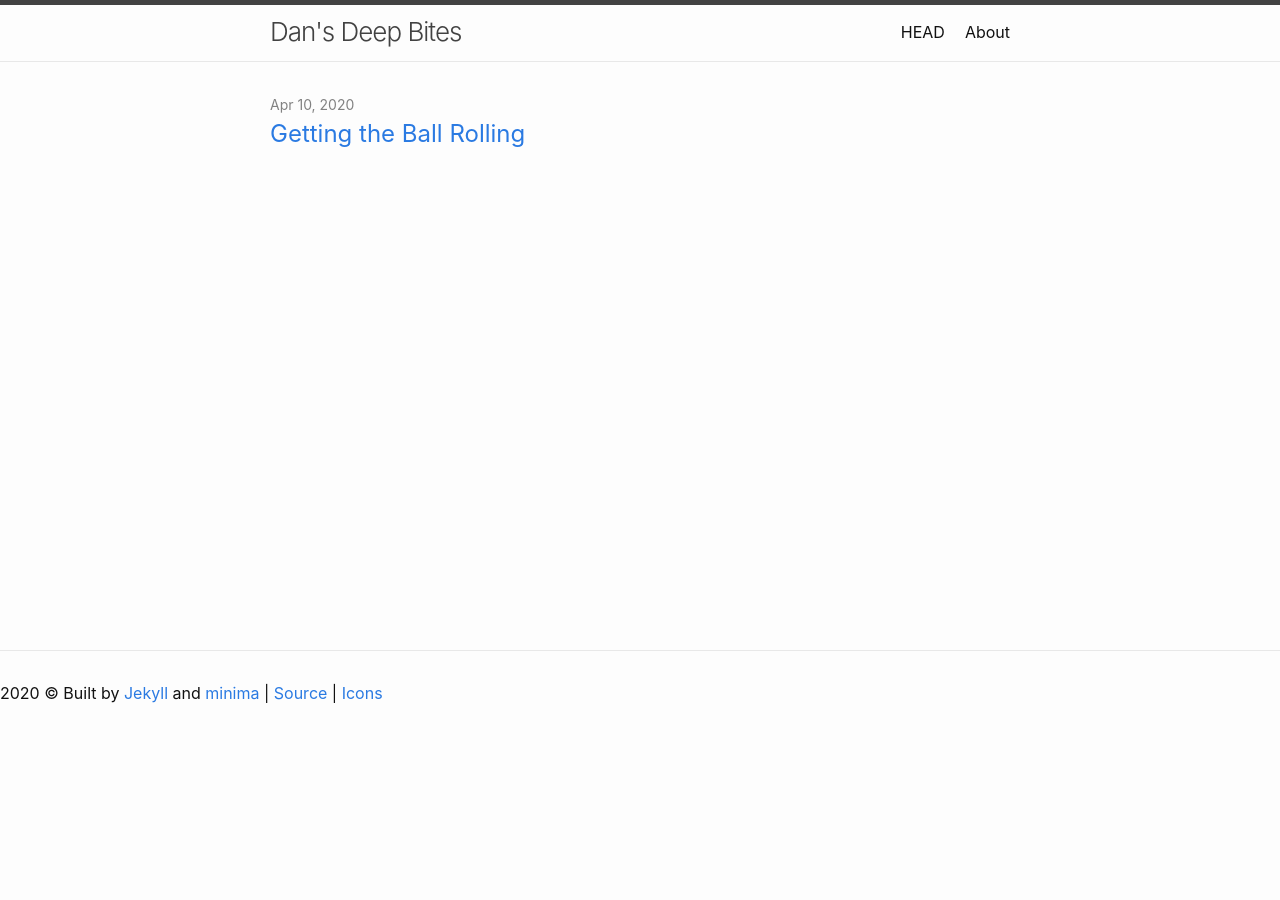
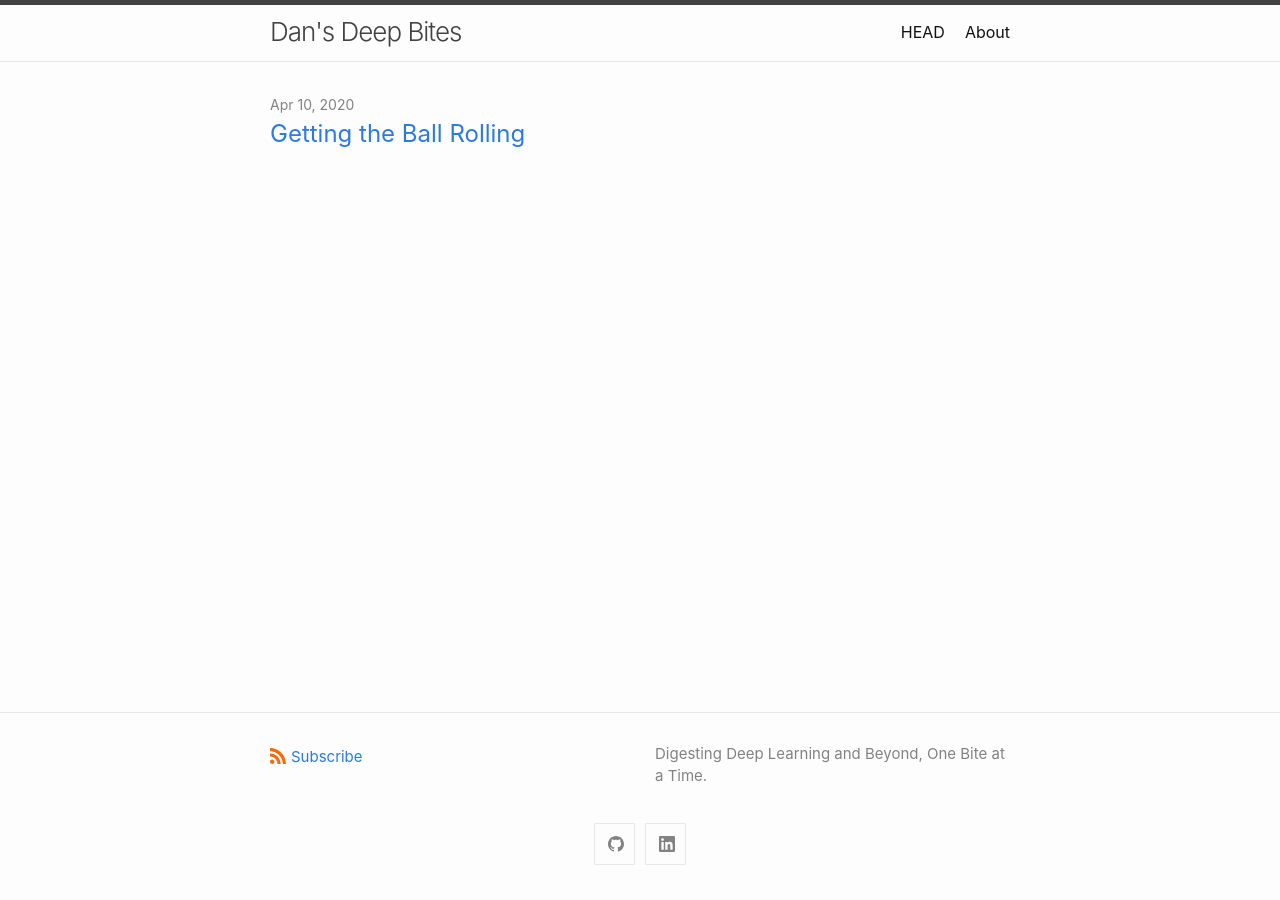
Before and after one commit to D-J-Harris/d-j-harris.github.io, a Jekyll site: the page built from index.md, in a window 1280 px wide. Built offline with Jekyll 4.4.1, drawn with Linux system fonts in a browser that asks for light colours.

Commit message:
footer update

```diff
--- a/_includes/footer.html
+++ b/_includes/footer.html
@@ -1,16 +1,53 @@
 
-<div style="clear: both;"/>
-<footer class="site-footer">
-  2020 &copy; Built by <a href="https://jekyllrb.com/" target="_blank">Jekyll</a> and <a href="https://github.com/jekyll/minima/" target="_blank">minima</a> |
-  <a href="https://github.com/D-J-Harris/d-j-harris.github.io" target="_blank">Source</a> |
-  <a href="https://www.flaticon.com/authors/bqlqn" target="_blank">Icons</a>
+<!--<div style="clear: both;"/>-->
+<!--<footer class="site-footer">-->
+<!--  2020 &copy; Built by <a href="https://jekyllrb.com/" target="_blank">Jekyll</a> and <a href="https://github.com/jekyll/minima/" target="_blank">minima</a> |-->
+<!--  <a href="https://github.com/D-J-Harris/d-j-harris.github.io" target="_blank">Source</a> |-->
+<!--  <a href="https://www.flaticon.com/authors/bqlqn" target="_blank">Icons</a>-->
 
-  <p>
-    <a href={{ social.github }} target="_blank">
-      <img src="{{ 'assets/minima-social-icons.svg#github' | relative_url }}" />
-    </a>
-    <a href={{ social.linkedin }} target="_blank">
-      <img src="{{ 'assets/minima-social-icons.svg#linkedin' | relative_url }}" />
-    </a>
-  </p>
+<!--  <p>-->
+<!--    <a href={{ social.github }} target="_blank">-->
+<!--      <img src="{{ 'assets/minima-social-icons.svg#github' | relative_url }}" />-->
+<!--    </a>-->
+<!--    <a href={{ social.linkedin }} target="_blank">-->
+<!--      <img src="{{ 'assets/minima-social-icons.svg#linkedin' | relative_url }}" />-->
+<!--    </a>-->
+<!--  </p>-->
+<!--</footer>-->
+<footer class="site-footer h-card">
+  <data class="u-url" href="{{ "/" | relative_url }}"></data>
+
+  <div class="wrapper">
+
+    <div class="footer-col-wrapper">
+      <div class="footer-col">
+        <p class="feed-subscribe">
+          <a href="{{ 'feed.xml' | relative_url }}">
+            <svg class="svg-icon orange">
+              <use xlink:href="{{ 'assets/minima-social-icons.svg#rss' | relative_url }}"></use>
+            </svg><span>Subscribe</span>
+          </a>
+        </p>
+        {%- if site.author %}
+        <ul class="contact-list">
+          {% if site.author.name -%}
+          <li class="p-name">{{ site.author.name | escape }}</li>
+          {% endif -%}
+          {% if site.author.email -%}
+          <li><a class="u-email" href="mailto:{{ site.author.email }}">{{ site.author.email }}</a></li>
+          {%- endif %}
+        </ul>
+        {%- endif %}
+      </div>
+      <div class="footer-col">
+        <p>{{ site.description | escape }}</p>
+      </div>
+    </div>
+
+    <div class="social-links">
+      {%- include social.html -%}
+    </div>
+
+  </div>
+
 </footer>
```
